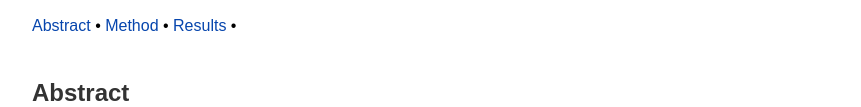
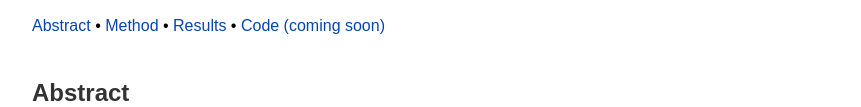
Before and after one commit to T-FunS3D/T-FunS3D.github.io, a plain HTML site: page docs/index.html in a window 1280 px wide. Shown: the part 189-296 px from the top of the page, without its empty margins (208-1069 px from the left). Drawn offline with Linux system fonts and the light colour scheme.

Commit message:
Update index.html

```diff
--- a/docs/index.html
+++ b/docs/index.html
@@ -24,7 +24,7 @@
     <a href="#abstract">Abstract</a> •
     <a href="#method">Method</a> •
     <a href="#results">Results</a> •
-    <!-- <a href="#resources">Resources</a> -->
+    <a href="">Code (coming soon)</a>
   </p>
 
   <h2 id="abstract">Abstract</h2>
```
